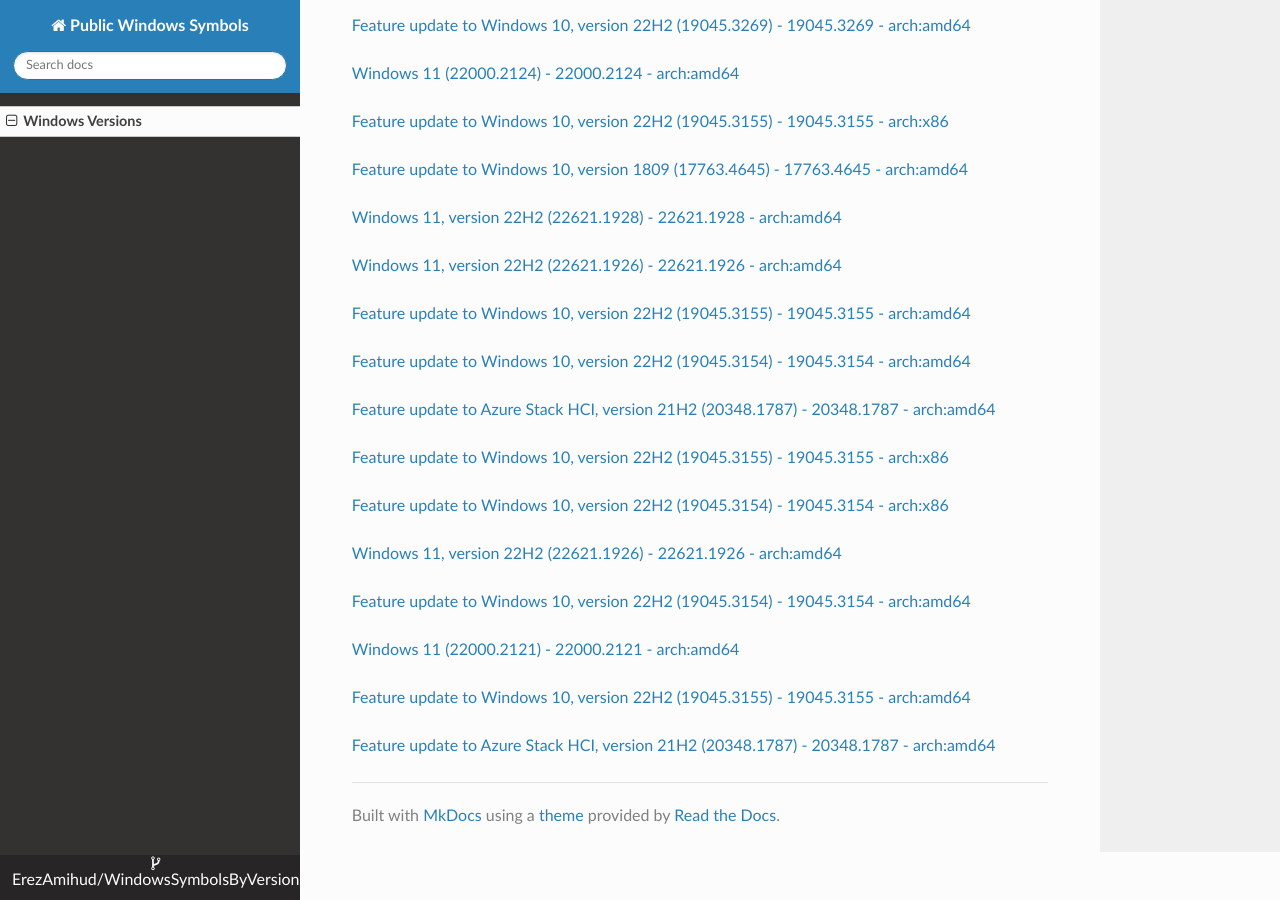
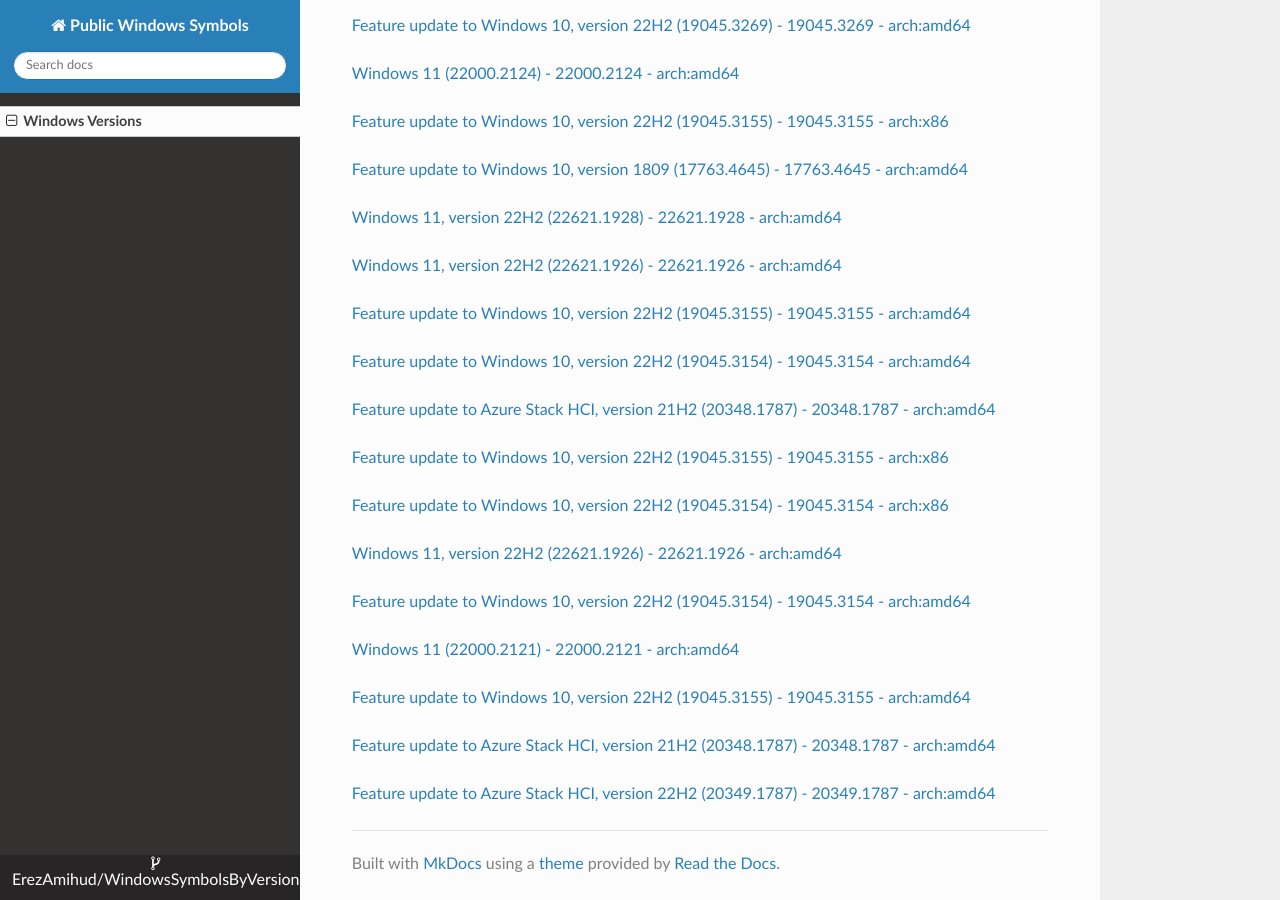
Before and after one commit to ErezAmihud/WindowsSymbolsByVersion, an MkDocs documentation site: the page built from docs/index.md, in a window 1280 px wide and 900 px high, scrolled down 29069 px. Built offline with MkDocs 1.6.1, drawn with Linux system fonts in a browser that asks for light colours; nearby versions of some CDN libraries.

Commit message:
Automated commit, add manifest for bfb0ef95-a13e-494e-9389-ae83fcc66bcf

```diff
--- a/docs/index.md
+++ b/docs/index.md
@@ -1666,3 +1666,6 @@
 
 
 [Feature update to Azure Stack HCI, version 21H2 (20348.1787) - 20348.1787 - arch:amd64](https://github.com/ErezAmihud/WindowsSymbolsByVersion/blob/main/manifests/170da49f-4f0d-403b-8e6d-8bbcefe151df.manifest)
+
+
+[Feature update to Azure Stack HCI, version 22H2 (20349.1787) - 20349.1787 - arch:amd64](https://github.com/ErezAmihud/WindowsSymbolsByVersion/blob/main/manifests/bfb0ef95-a13e-494e-9389-ae83fcc66bcf.manifest)
```
Also changed, not shown: process_builds.json (+1 -1 lines), 1 other file.
